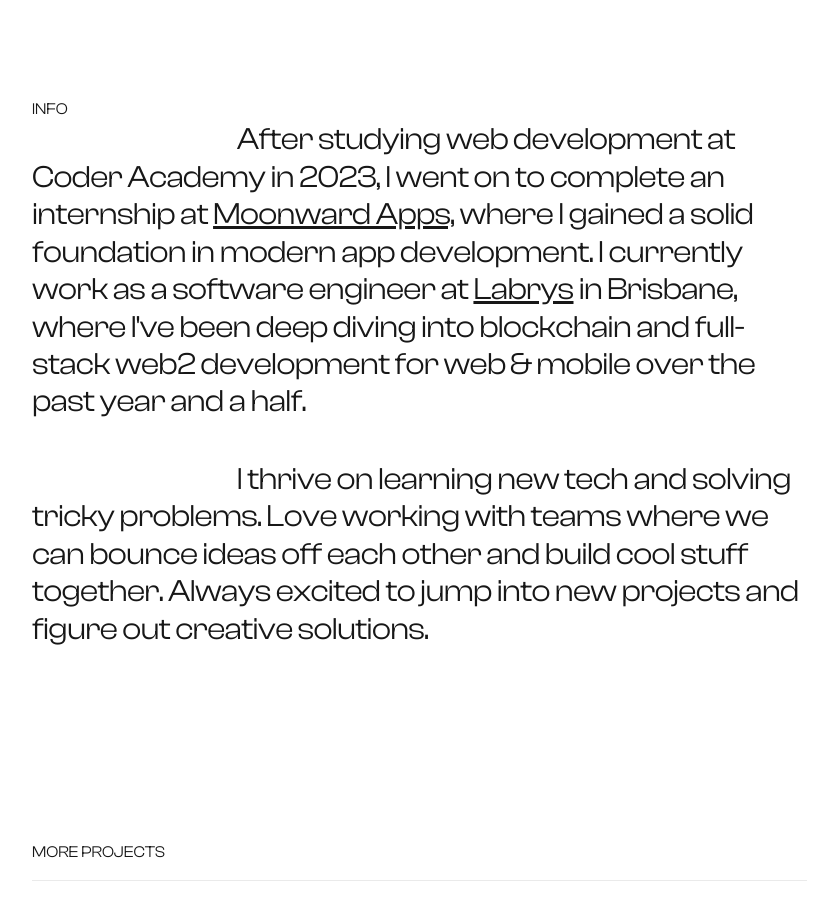
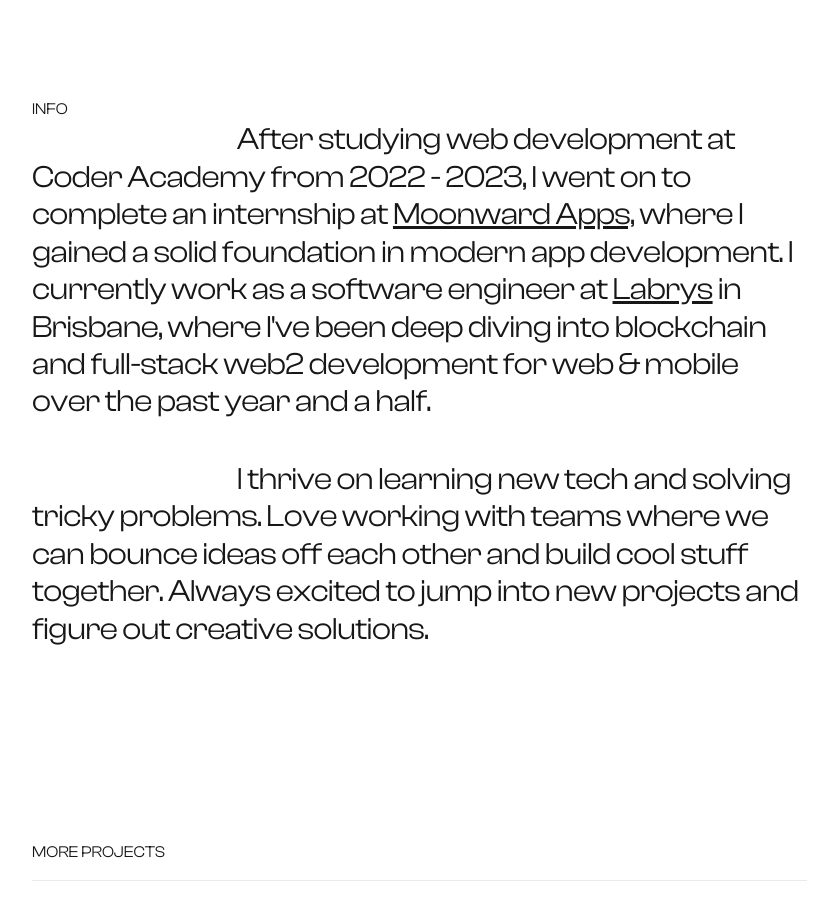
Before and after one commit to jordanaston/portfolio-march-2025, a Next.js app: page / in a window 1280 px wide. Shown: the part 3460-4376 px from the top of the page, without its empty margins (413-1242 px from the left). Built offline with nearby package versions, Linux system fonts and the light colour scheme; no server answers.

Commit message:
minor update to text content

```diff
--- a/src/content/TextContent.tsx
+++ b/src/content/TextContent.tsx
@@ -16,7 +16,7 @@
     title: "INFO",
     paragraphs: [
       <p key="1">
-        After studying web development at Coder Academy in 2023, I went on to
+        After studying web development at Coder Academy from 2022 - 2023, I went on to
         complete an internship at{" "}
         <a
           href="https://www.moonward.com.au/"
```
